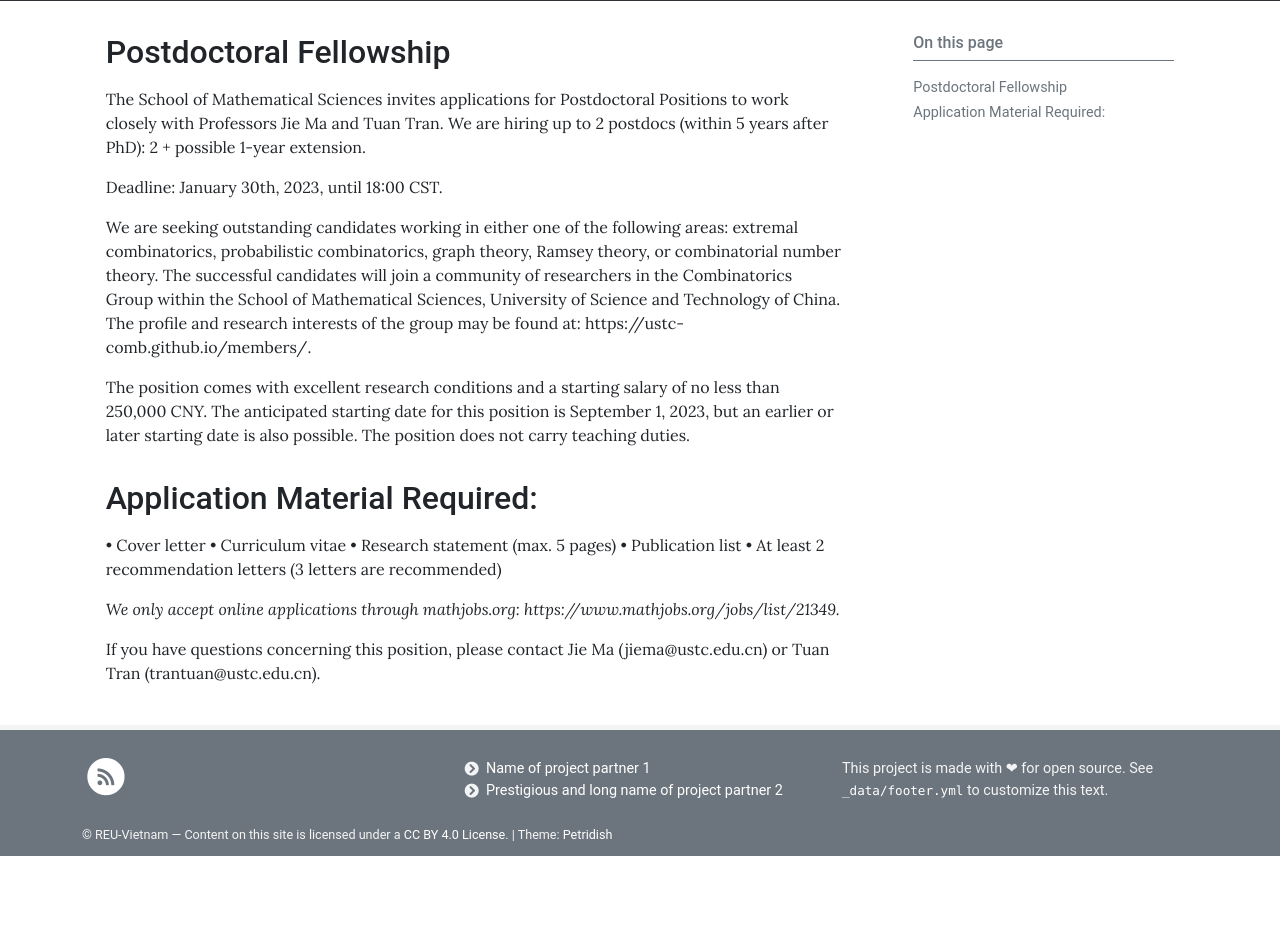
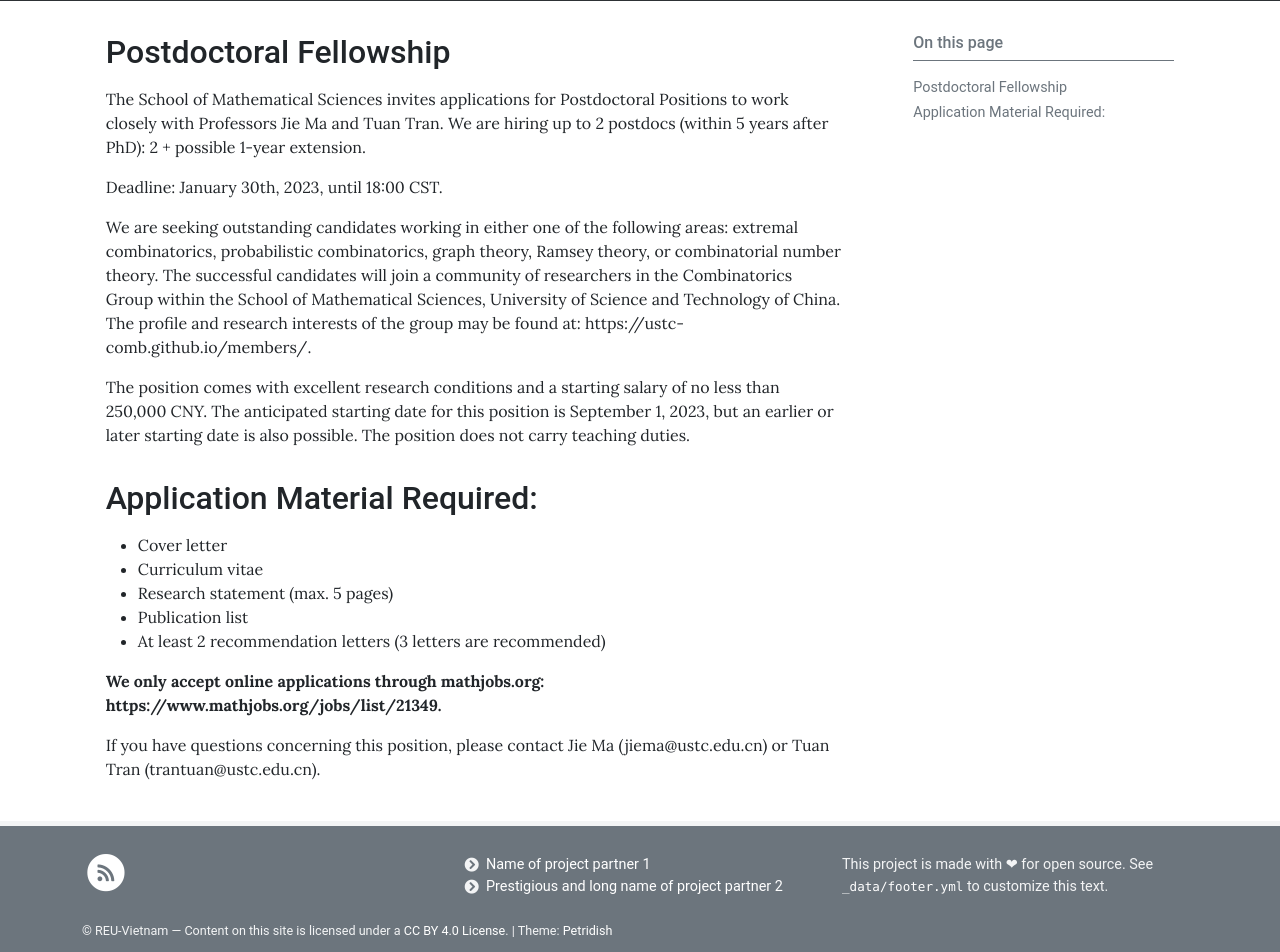
Before and after one commit to adm-vietnam/adm-vietnam.github.io, a Jekyll site: the page built from pages/application.md, in a window 1280 px wide. Shown: the part 307-1259 px from the top of the page. Built offline with Jekyll 4.4.1, drawn with Linux system fonts in a browser that asks for light colours; before the commit the page ends 1163 px from its top, so only the background shows below that; grey boxes are pictures that could not be loaded.

```diff
--- a/pages/application.md
+++ b/pages/application.md
@@ -21,12 +21,12 @@ We are seeking outstanding candidates working in either one of the following are
 The position comes with excellent research conditions and a starting salary of no less than 250,000 CNY. The anticipated starting date for this position is September 1, 2023, but an earlier or later starting date is also possible. The position does not carry teaching duties.
 
 ## Application Material Required:
-• Cover letter
-• Curriculum vitae
-• Research statement (max. 5 pages)
-• Publication list
-• At least 2 recommendation letters (3 letters are recommended)
+- Cover letter
+- Curriculum vitae
+- Research statement (max. 5 pages)
+- Publication list
+- At least 2 recommendation letters (3 letters are recommended)
 
-*We only accept online applications through mathjobs.org: https://www.mathjobs.org/jobs/list/21349.*
+**We only accept online applications through mathjobs.org: https://www.mathjobs.org/jobs/list/21349.**
 
 If you have questions concerning this position, please contact Jie Ma (jiema@ustc.edu.cn) or Tuan Tran (trantuan@ustc.edu.cn).
```
